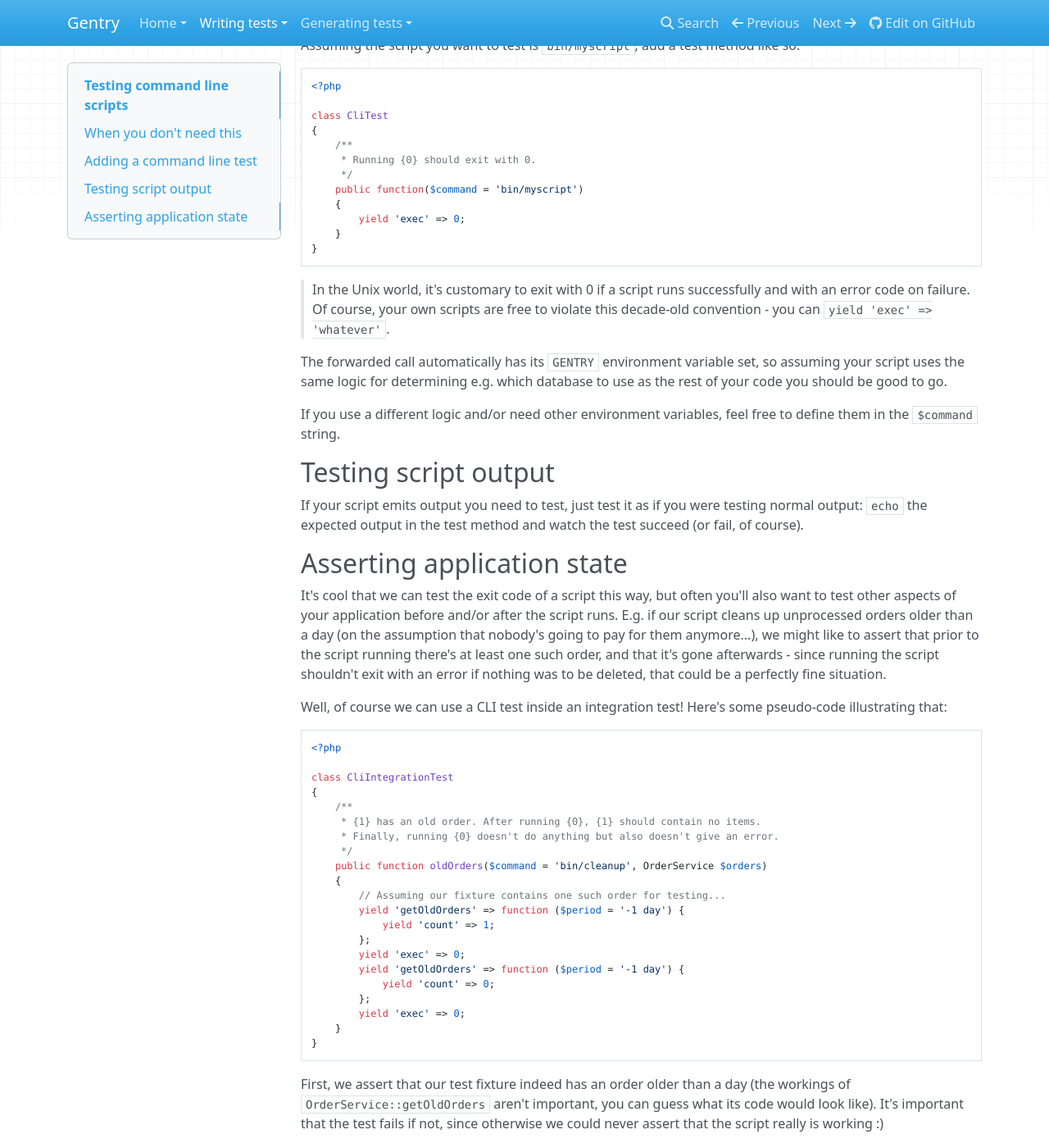
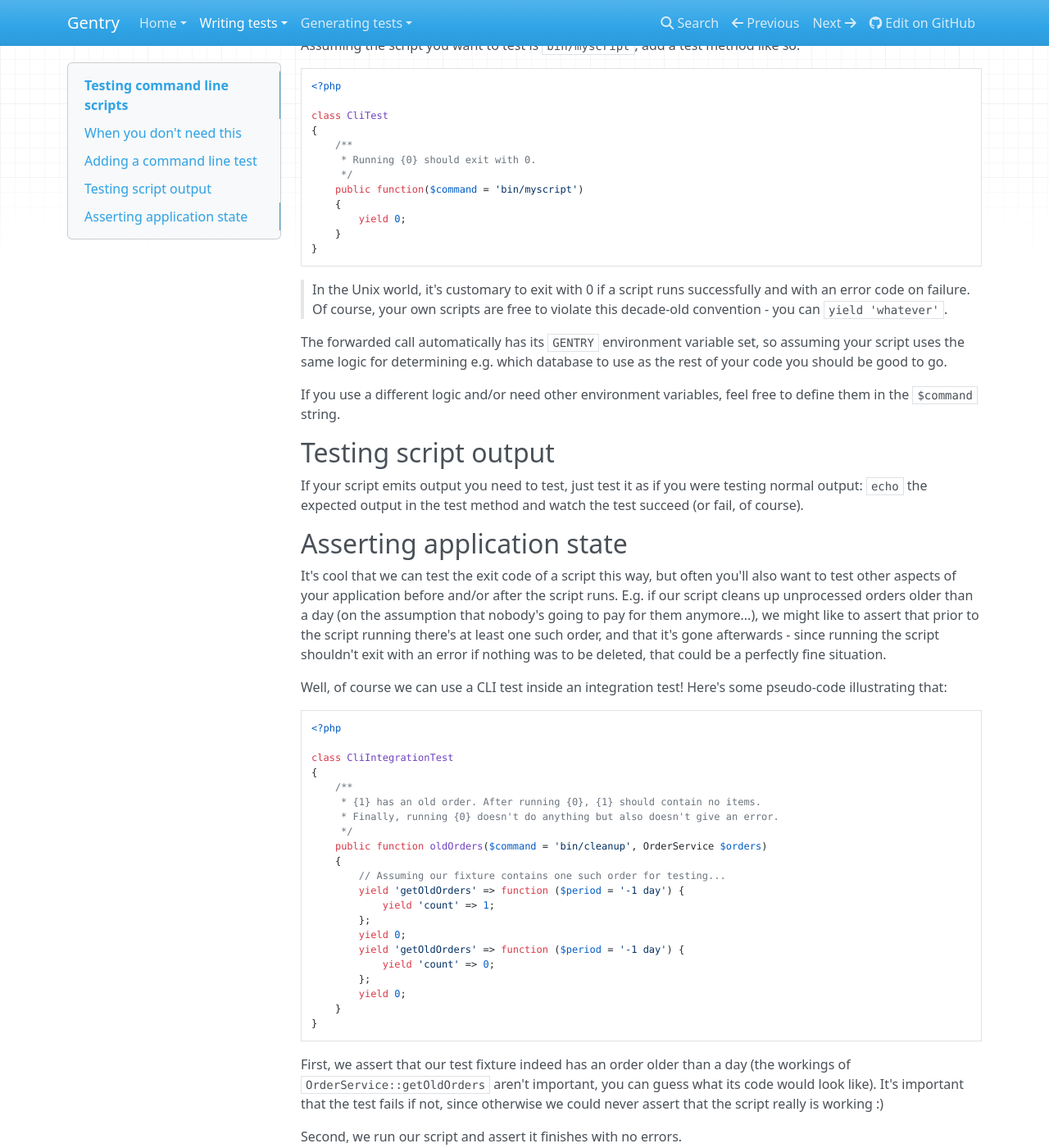
Before and after one commit to gentry-php/gentry, an MkDocs documentation site: the page built from docs/writing/cli.md, in a window 1280 px wide and 1400 px high, scrolled down 424 px. Shown: the whole window at 82% size. Built offline with MkDocs 1.6.1, drawn with Linux system fonts in a browser that asks for light colours; nearby versions of some CDN libraries; old or Windows-style settings are respelled for this version of MkDocs.

Commit message:
remove mention of exec pipe, it is implicit

````diff
--- a/docs/writing/cli.md
+++ b/docs/writing/cli.md
@@ -27,15 +27,14 @@ class CliTest
      */
     public function($command = 'bin/myscript')
     {
-        yield 'exec' => 0;
+        yield 0;
     }
 }
 ```
 
 > In the Unix world, it's customary to exit with 0 if a script runs
 > successfully and with an error code on failure. Of course, your own scripts
-> are free to violate this decade-old convention - you can `yield 'exec' =>
-> 'whatever'`.
+> are free to violate this decade-old convention - you can `yield 'whatever'`.
 
 The forwarded call automatically has its `GENTRY` environment variable set, so
 assuming your script uses the same logic for determining e.g. which database to
@@ -76,11 +75,11 @@ class CliIntegrationTest
         yield 'getOldOrders' => function ($period = '-1 day') {
             yield 'count' => 1;
         };
-        yield 'exec' => 0;
+        yield 0;
         yield 'getOldOrders' => function ($period = '-1 day') {
             yield 'count' => 0;
         };
-        yield 'exec' => 0;
+        yield 0;
     }
 }
 ```
````
